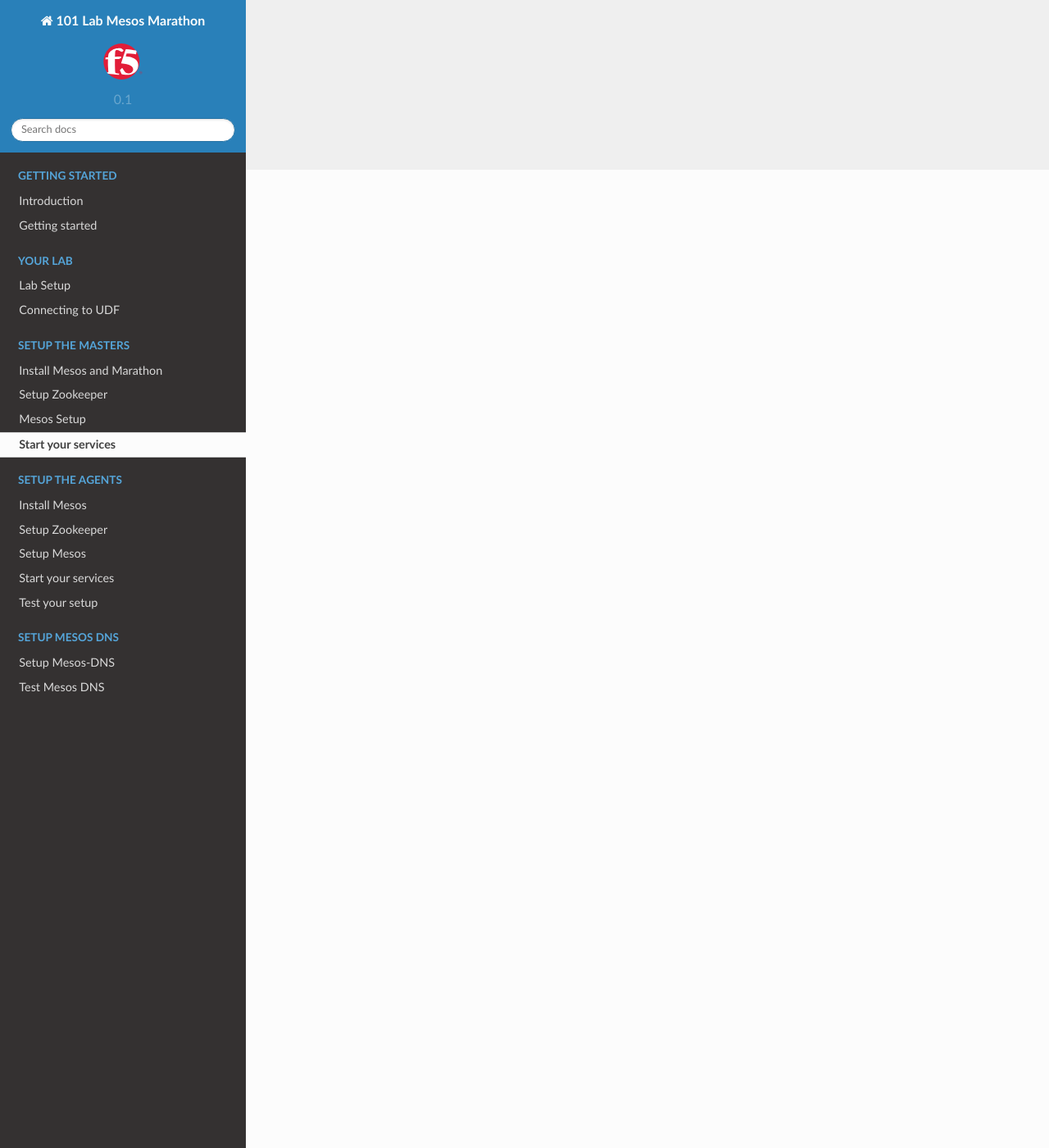
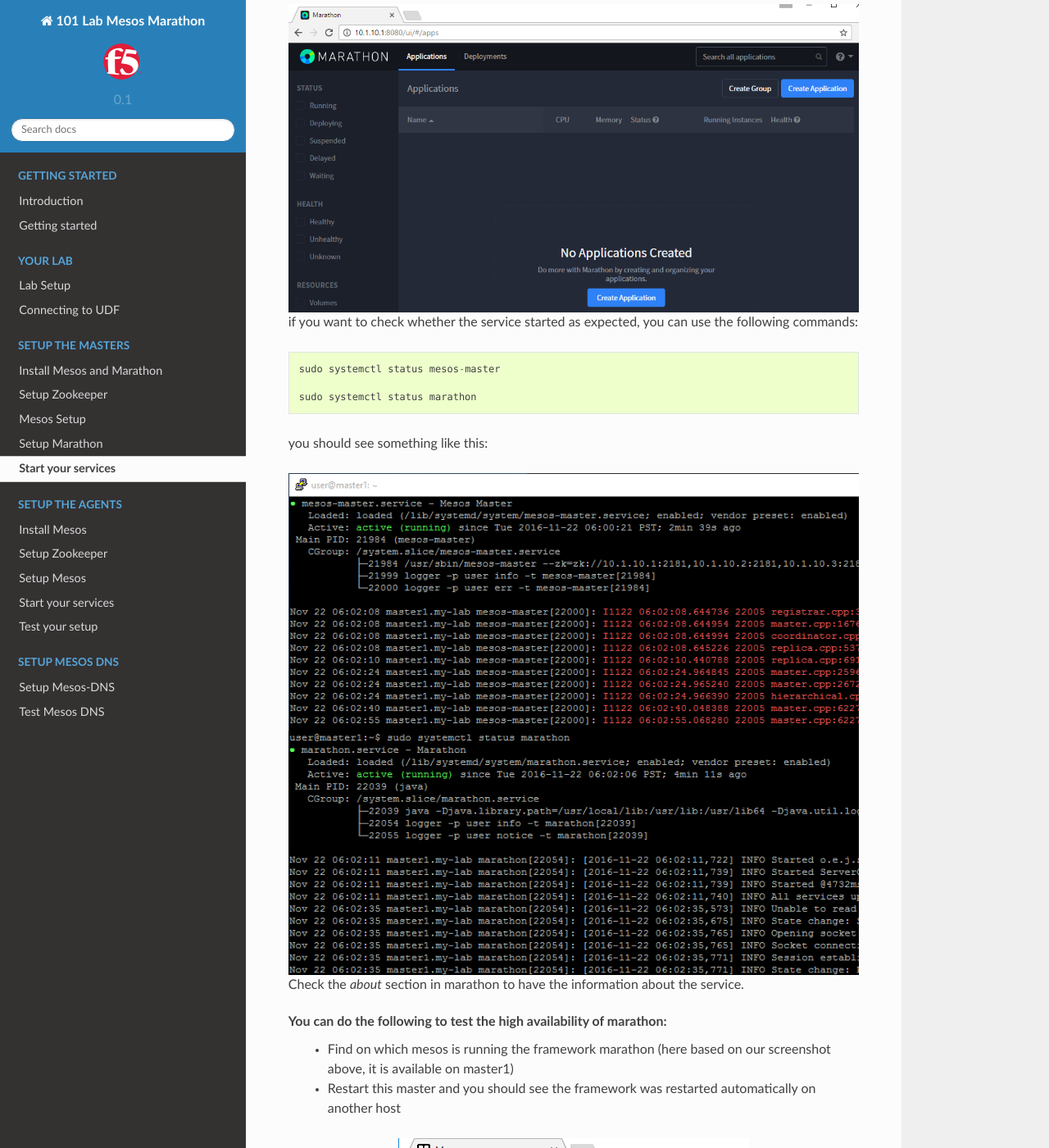
Before and after one commit to nmenant/f5-101-lab-Mesos-Marathon, a Sphinx documentation site: the page built from docs/setup-masters/start-services-master.rst, in a window 1280 px wide and 1400 px high, scrolled down 1193 px. Shown: the whole window at 82% size. Built offline with Sphinx 7.4.7 and the Read the Docs theme 2.0.0, drawn with Linux system fonts in a browser that asks for light colours; some of the changed text lies outside the part shown.

Commit message:
update setup master section with images and some fixes

```diff
--- a/docs/index.rst
+++ b/docs/index.rst
@@ -37,6 +37,7 @@
    setup-masters/install-mesos-marathon.rst
    setup-masters/setup-zookeeper-master.rst
    setup-masters/setup-mesos-master.rst
+   setup-masters/setup-marathon.rst
    setup-masters/start-services-master.rst
 
 .. toctree::
--- a/docs/setup-masters/setup-marathon.rst
+++ b/docs/setup-masters/setup-marathon.rst
@@ -22,4 +22,4 @@
 
 ::
 
-	echo "zk://10.1.10.1:2181,10.1.10.2:2181,10.1.10.3:2181/marathon" | sudo tee /etc/marathon/conf/zk
+	printf "zk://10.1.10.1:2181,10.1.10.2:2181,10.1.10.3:2181/marathon" | sudo tee /etc/marathon/conf/zk
--- a/docs/setup-masters/setup-mesos-master.rst
+++ b/docs/setup-masters/setup-mesos-master.rst
@@ -16,10 +16,10 @@
 
 	# On master2
 	printf "10.1.10.2" | sudo tee /etc/mesos-master/ip
-	printf "master1.my-lab" | sudo tee /etc/mesos-master/hostname
+	printf "master2.my-lab" | sudo tee /etc/mesos-master/hostname
 	printf "zk://10.1.10.1:2181,10.1.10.2:2181,10.1.10.3:2181/mesos" | sudo tee /etc/mesos/zk
 
 	# On master3
 	printf "10.1.10.3" | sudo tee /etc/mesos-master/ip
-	printf "master1.my-lab" | sudo tee /etc/mesos-master/hostname
+	printf "master3.my-lab" | sudo tee /etc/mesos-master/hostname
 	printf "zk://10.1.10.1:2181,10.1.10.2:2181,10.1.10.3:2181/mesos" | sudo tee /etc/mesos/zk
--- a/docs/setup-masters/start-services-master.rst
+++ b/docs/setup-masters/start-services-master.rst
@@ -27,8 +27,39 @@
 
 We can validate that it works by connecting to mesos and marathon. Mesos runs on port 5050 (http) while marathon runs on port 8080.
 
+Mesos:
+
+.. image:: ../images/setup-master-check-UI-mesos-master.png
+	:align: center
+
+Marathon:
+
+.. image:: ../images/setup-master-check-UI-marathon.png
+	:align: center
+
+if you want to check whether the service started as expected, you can use the following commands:
+
+::
+
+	sudo systemctl status mesos-master
+
+	sudo systemctl status marathon
+
+you should see something like this:
+
+.. image:: ../images/setup-master-check-service-mesos-master.png
+	:align: center
+
+
+.. image:: ../images/setup-master-check-service-marathon.png
+	:align: center
+
+
 Check the *about* section in marathon to have the information about the service.
 
 You can do the following to test the high availability of marathon:
-	• Find on which mesos is running the framework marathon
-	• Restart this master and you should see the framework moving to another host
+	• Find on which mesos is running the framework marathon (here based on our screenshot above, it is available on master1)
+	• Restart this master and you should see the framework was restarted automatically on another host
+
+.. image:: ../images/setup-master-test-HA-marathon.png
+	:align: center
```
Also changed, not shown: other parts of docs/setup-masters/start-services-master.rst (+1 -1 lines), docs/images/setup-master-check-UI-marathon.png (added), docs/images/setup-master-check-UI-mesos-master.png (added), docs/images/setup-master-check-service-marathon.png (added), docs/images/setup-master-check-service-mesos-master.png (added), docs/images/setup-master-test-HA-marathon.png (added).
